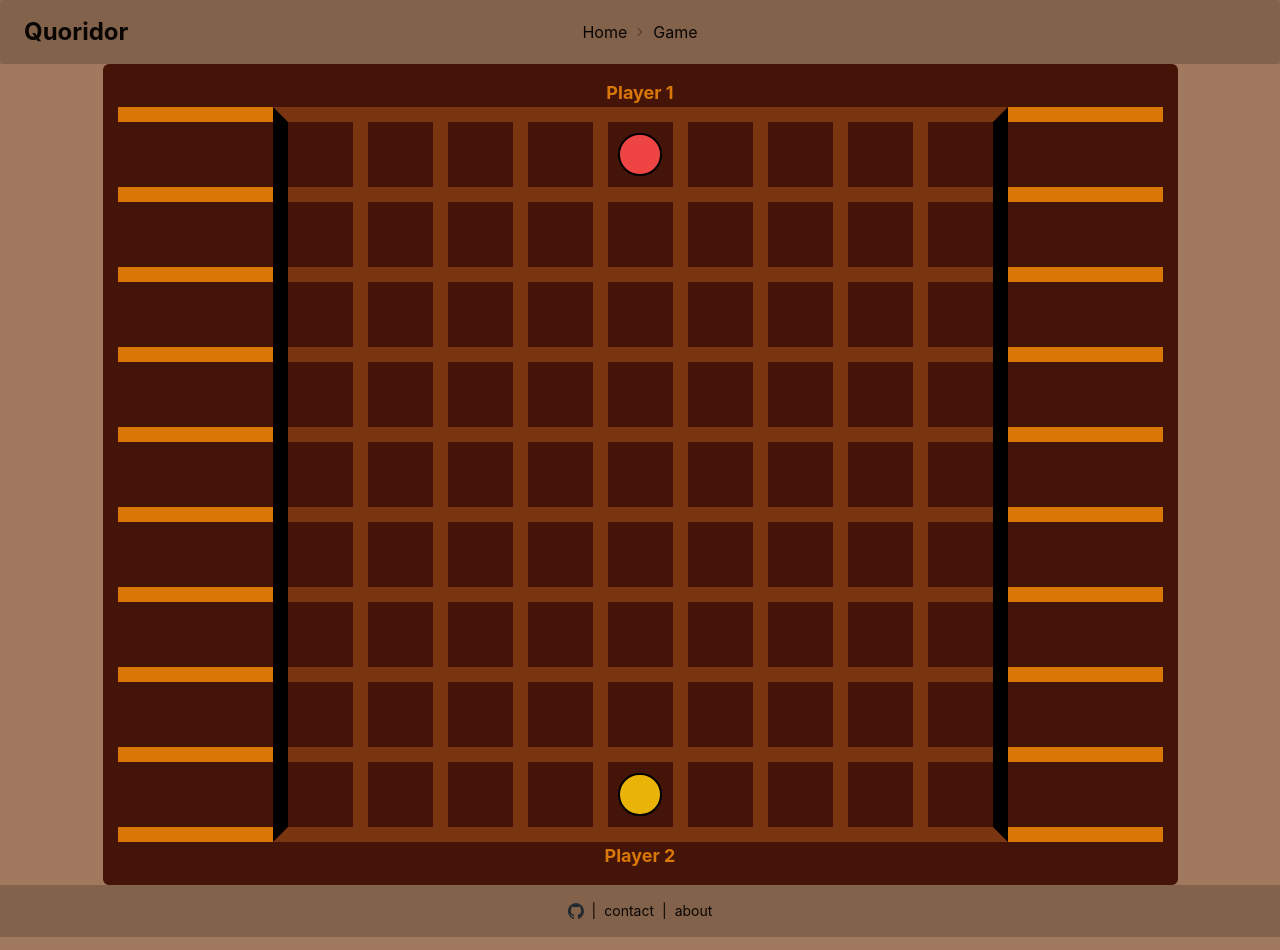
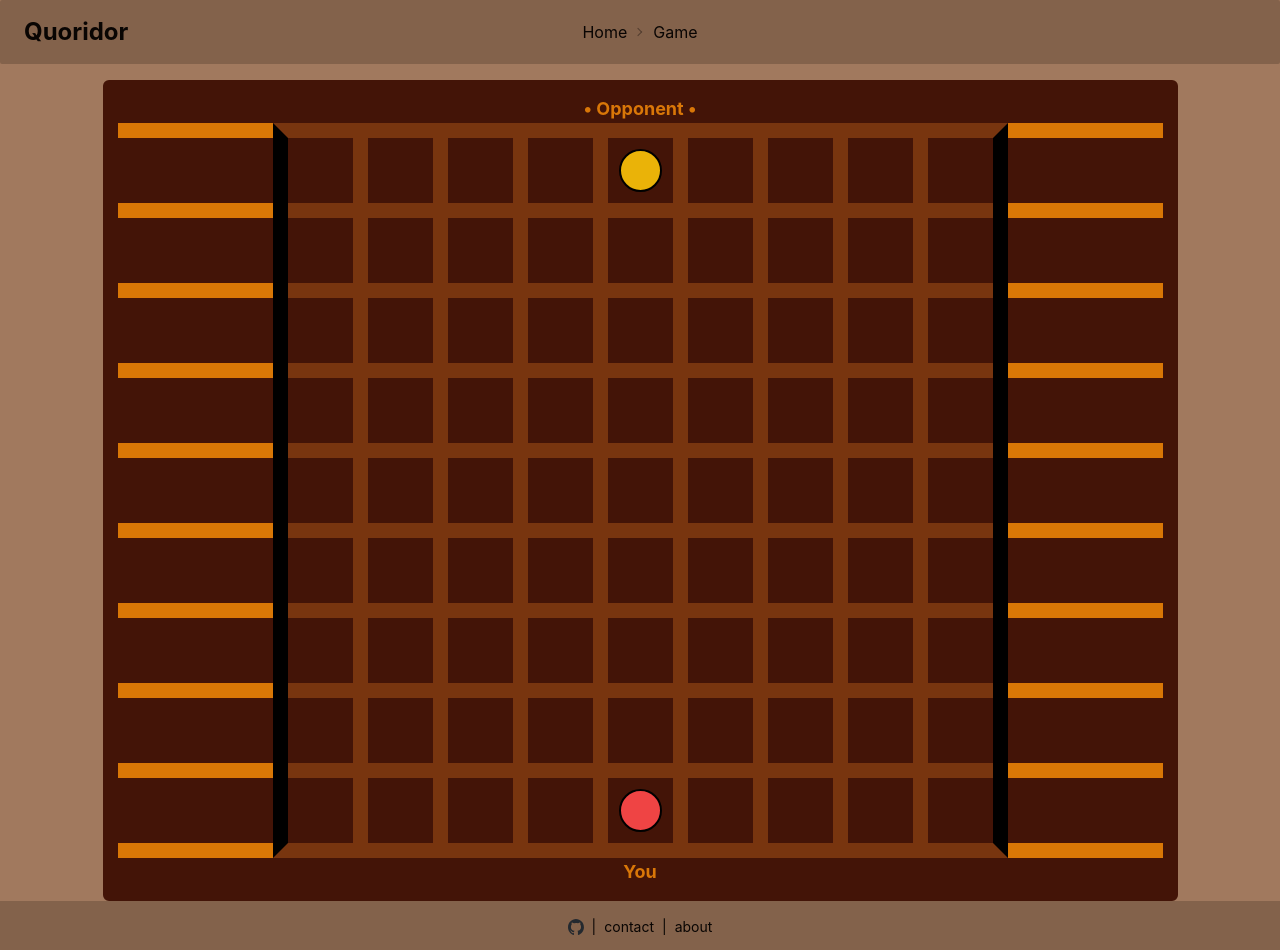
Before and after one commit to ethanmchls/cs428-quoridor, a React (Create React App) app in the folder app/: page /game in a window 1280 px wide. Shown: the top 950 px of the page. Built offline with nearby package versions, Linux system fonts and the light colour scheme; no server answers.

Commit message:
pair programming today

```diff
--- a/app/src/GameGrid.js
+++ b/app/src/GameGrid.js
@@ -35,7 +35,7 @@ const PlacedWall = ({ classes }) => {
   );
 }
 
-export const GameGrid = ({ player1, updatePlayer1, player2, updatePlayer2, walls, updateWalls, placeableWalls, updatePlaceableWalls, playerNum }) => {
+export const GameGrid = ({ player1, updatePlayer1, player2, updatePlayer2, walls, updateWalls, placeableWalls, updatePlaceableWalls, playerNum, isPlayerTurn }) => {
 
   // const subtractWall = (player) => {
   //   const tmp = player;
@@ -491,12 +491,19 @@ export const GameGrid = ({ player1, updatePlayer1, player2, updatePlayer2, walls
       }
     }
   }
+  const opponentName = "Opponent"
+  const playerName = "You"
 
   return (
     <div className="flex-grow">
       <div className="flex justify-center items-center mx-auto h-full">
         <div className={`flex flex-col mx-auto rounded-md ${borderColor} ${borderWidth}`}>
-          <div className={`flex justify-center text-primary font-bold text-lg w-full ${cellColor}`}>{playerNum === 1 ? "Player 2" : "Player 1"}</div>
+          <div className={`flex justify-center text-primary font-bold text-lg w-full ${cellColor}`}>
+            {isPlayerTurn
+              ? opponentName
+              : `\u2022 ${opponentName} \u2022`
+            }
+          </div>
           <div className={`w-auto flex flex-row my-auto`}>
             {playerNum === 1 ? p2WallStack : p1WallStack}
             <div className={`${borderWidth} border-l-black border-r-black border-t-amber-900 border-b-amber-900 ${playerNum === 1 ? "scale-y-[-1]" : ""}`}>
@@ -504,7 +511,12 @@ export const GameGrid = ({ player1, updatePlayer1, player2, updatePlayer2, walls
             </div>
             {playerNum === 1 ? p1WallStack : p2WallStack}
           </div>
-          <div className={`flex justify-center text-primary font-bold text-lg w-full ${cellColor}`}>{playerNum === 1 ? "Player 1" : "Player 2"}</div>
+          <div className={`flex justify-center text-primary font-bold text-lg w-full ${cellColor}`}>
+          {isPlayerTurn
+              ? `\u2022 ${playerName} \u2022`
+              : playerName
+            }
+          </div>
         </div>
       </div>
     </div>
--- a/app/src/GameView.js
+++ b/app/src/GameView.js
@@ -37,6 +37,8 @@ export const GameScreen = () => {
   const [showToast, setShowToast] = useState(false);
   const [gameEndTitle, setGameEndTitle] = useState("");
   const [gameEndText, setGameEndText] = useState("");
+  const [playerIndex, setPlayerIndex] = useState(0);
+  const [isPlayerTurn, setIsPlayerTurn] = useState(false);
   const updatePlayer1 = (player) => {
     setPlayer1(player);
   }
@@ -75,7 +77,7 @@ export const GameScreen = () => {
         prevPlayer.nWalls = data.numWalls[0];
         prevPlayer.pawnPos = [data.pawns[0].r, data.pawns[0].c];
         if (data.playerIndex === 0) {
-          prevPlayer.moves = data.playerMoves.map((move) => `${move.r}-${move.c}`);
+          prevPlayer.moves = data.playerMoves[0].map((move) => `${move.r}-${move.c}`);
         }
         return prevPlayer;
       });
@@ -84,10 +86,24 @@ export const GameScreen = () => {
         prevPlayer.nWalls = data.numWalls[1];
         prevPlayer.pawnPos = [data.pawns[1].r, data.pawns[1].c];
         if (data.playerIndex === 1) {
-          prevPlayer.moves = data.playerMoves.map((move) => `${move.r}-${move.c}`);
+          prevPlayer.moves = data.playerMoves[1].map((move) => `${move.r}-${move.c}`);
         }
         return prevPlayer;
       });
+
+      setPlayerIndex(data.playerIndex);
+      setIsPlayerTurn(data.currentTurn === data.playerIndex);
+
+      if (data.winner !== null) {
+        if (data.winner === playerIndex) {
+          setGameEndTitle("You Win!");
+          setGameEndText("Congratulations! You won the game!");
+        } else {
+          setGameEndTitle("You Lose!");
+          setGameEndText("Better luck next time! You lost the game.");
+        }
+        document.getElementById('game_end_dialog').showModal()
+      }
     }
 
     const handlePlayerError = (error) => {
@@ -116,6 +132,7 @@ export const GameScreen = () => {
     <div className='bg-base-100 h-screen flex flex-col'>
       <Header currentPath={PATH.GAME} />
       <GameEndDialog title={gameEndTitle} text={gameEndText} />
+      <p className='text-center text-2xl mt-4 h-0'>{isPlayerTurn ? "Your turn" : "Opponent's turn"}</p>
       <GameGrid
         player1={player1}
         updatePlayer1={updatePlayer1}
@@ -124,7 +141,8 @@ export const GameScreen = () => {
         walls={walls}
         placeableWalls={placeableWalls}
         updatePlaceableWalls={updatePlaceableWalls}
-        // playerNum={1}  //TODO: determine player number
+        playerNum={playerIndex+1}
+        isPlayerTurn={isPlayerTurn}
       />
       {/* <div className='error-text'>{errorText}</div> */}
       {showToast && (
--- a/app/src/Lobby.js
+++ b/app/src/Lobby.js
@@ -65,10 +65,10 @@ const LobbyBox = memo(({gamesInProgress, playersWaiting}) => {
   return (
     <div className="h-fit p-8 flex flex-col border-2 border-primary mt-2 rounded-box bg-base-200">
       <h2>Lobby</h2>
-      <p>{gamesInProgress} games in progress</p>
+      {/* <p>{gamesInProgress} games in progress</p> */}
       <div className="flex flex-row mb-4">
-        <p>{connectedPlayers} players waiting for a game</p>
-        {Array.from({ length: connectedPlayers }, (_, index) => (
+        <p>{connectedPlayers-1} other player{connectedPlayers !== 2 ? "s" : ""} waiting for a game</p>
+        {Array.from({ length: connectedPlayers-1 }, (_, index) => (
           <img key={index} src={quoridorPawn} alt="pawn" className="h-6"/>
           ))}
       </div>
```
